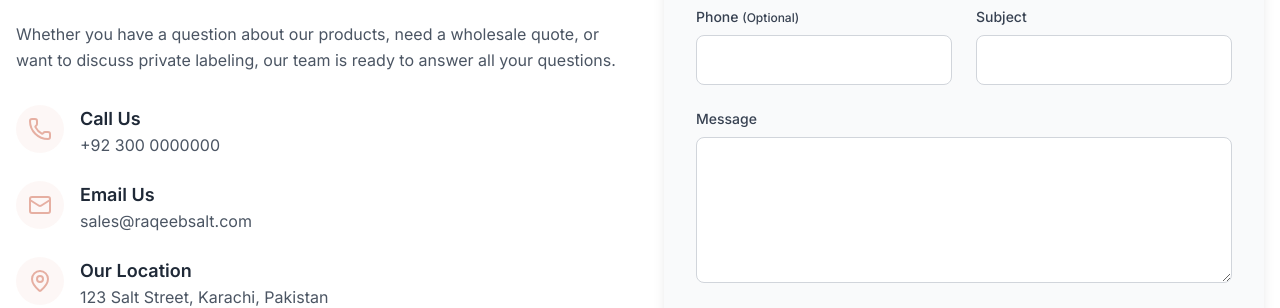
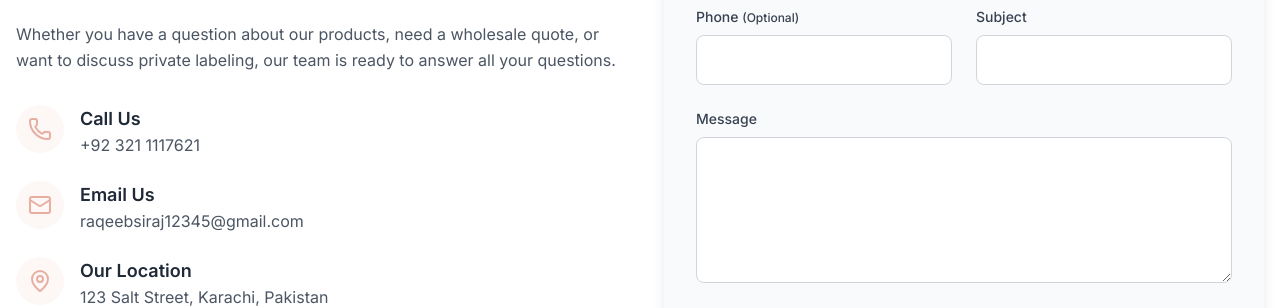
Before and after one commit to BurhanDon/pinkhub-salt, a Next.js app: page / in a window 1280 px wide. Shown: the part 7560-7868 px from the top of the page. Built offline with nearby package versions, Linux system fonts and the light colour scheme.

Commit message:
info upd

```diff
--- a/src/components/ContactUs.js
+++ b/src/components/ContactUs.js
@@ -92,7 +92,7 @@ export default function ContactUs() {
 
             <div className="space-y-6">
               <a
-                href="https://wa.me/923000000000"
+                href="https://wa.me/923211117621"
                 className="flex items-start group"
                 target="_blank"
                 rel="noopener noreferrer"
@@ -104,13 +104,15 @@ export default function ContactUs() {
                   <h3 className="text-lg font-semibold text-gray-800 group-hover:text-primary transition-colors">
                     Call Us
                   </h3>
-                  <p className="text-gray-600">+92 300 0000000</p>
+                  <p className="text-gray-600">+92 321 1117621</p>
                 </div>
               </a>
 
               <a
-                href="mailto:sales@raqeebsalt.com"
+                href="mailto:raqeebsiraj12345@gmail.com"
                 className="flex items-start group"
+                target="_blank"
+                rel="noopener noreferrer"
               >
                 <div className="bg-primary/10 p-3 rounded-full mr-4">
                   <Mail className="h-6 w-6 text-primary" />
@@ -119,7 +121,7 @@ export default function ContactUs() {
                   <h3 className="text-lg font-semibold text-gray-800 group-hover:text-primary transition-colors">
                     Email Us
                   </h3>
-                  <p className="text-gray-600">sales@raqeebsalt.com</p>
+                  <p className="text-gray-600">raqeebsiraj12345@gmail.com</p>
                 </div>
               </a>
 
```
